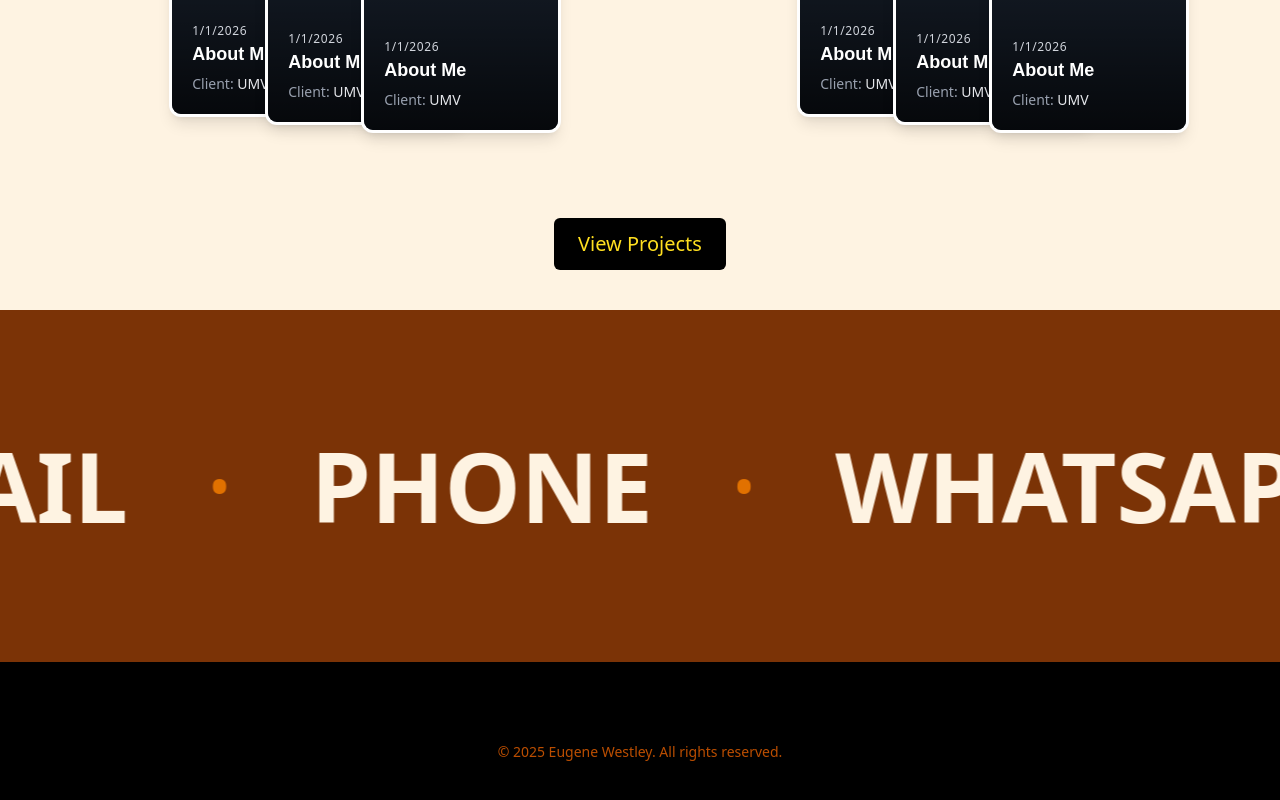
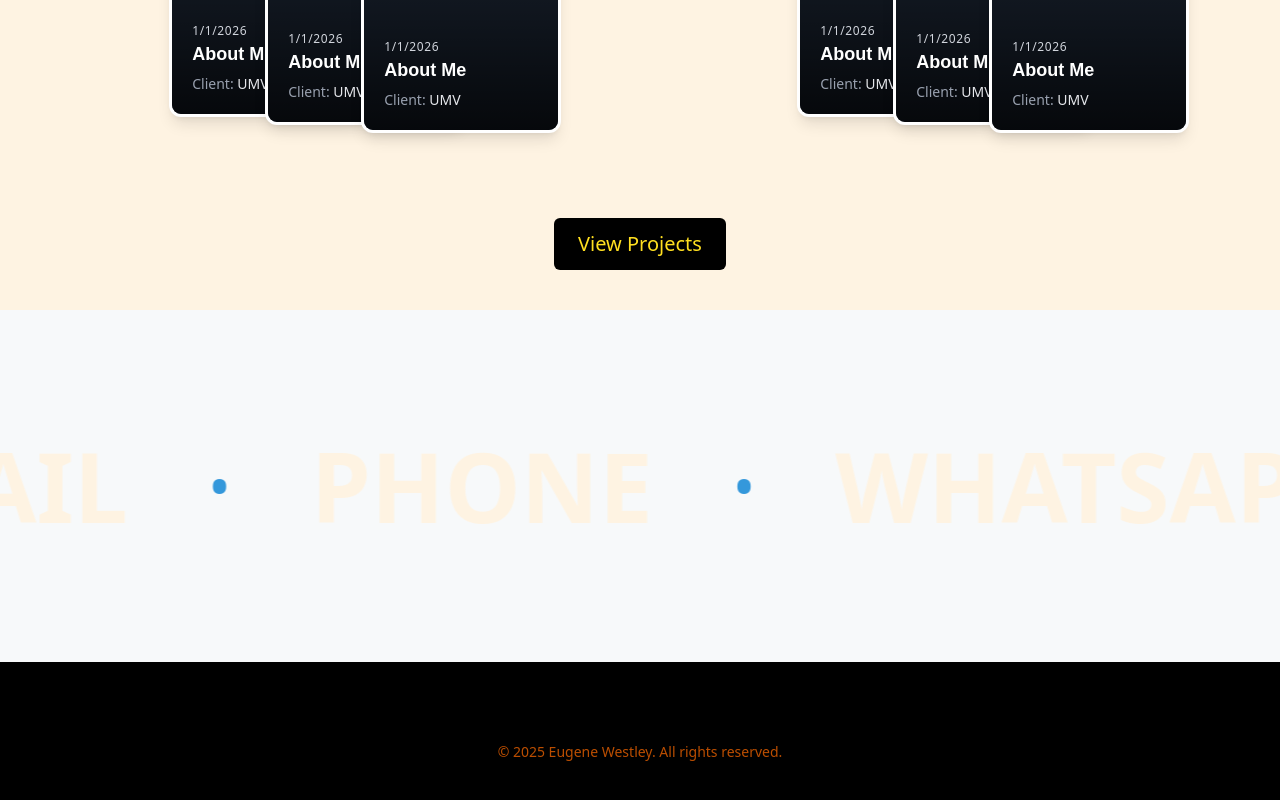
Before and after one commit to WestLee95/portfolio, a Next.js app: page / in a window 1280 px wide. Shown: the part 1082-1882 px from the top of the page. Built offline with nearby package versions, Linux system fonts and the light colour scheme; a web font is replaced by a local one.

Commit message:
Update contact section styles and colors

```diff
--- a/app/components/contact/page.js
+++ b/app/components/contact/page.js
@@ -31,11 +31,11 @@ export default function Contact() {
     return (
         <>
             {/* Contact Section - Auto-scrolling Carousel */}
-            <section id="contact" className="relative bg-amber-900 py-20 md:py-32 overflow-hidden">
+            <section id="contact" className="relative bg-[#F7F9FA] py-20 md:py-32 overflow-hidden">
                 <div className="relative">
                     <div
                         ref={contactCarouselRef}
-                        className="flex gap-12 md:gap-20 items-center whitespace-nowrap"
+                        className="flex gap-12 md:gap-20 items-center whitespace-nowrap text-black"
                         style={{ willChange: 'transform' }}
                     >
                         {[...Array(4)].map((_, repeatIndex) => (
@@ -46,19 +46,19 @@ export default function Contact() {
                                 >
                                   EMAIL
                                 </a>
-                                <span className="text-4xl md:text-6xl text-amber-600">•</span>
+                                <span className="text-4xl md:text-6xl text-[#3498DB]">•</span>
                                 <a href="tel:+254717972081"
                                       className="text-5xl md:text-7xl lg:text-8xl font-bold text-[#fef3e2]">PHONE
                                 </a>
-                                <span className="text-4xl md:text-6xl text-amber-600">•</span>
+                                <span className="text-4xl md:text-6xl text-[#3498DB]">•</span>
                                 <a href="https://wa.me/254717972081"
                                       className="text-5xl md:text-7xl lg:text-8xl font-bold text-[#fef3e2]">WHATSAPP
                                 </a>
-                                <span className="text-4xl md:text-6xl text-amber-600">•</span>
+                                <span className="text-4xl md:text-6xl text-[#3498DB]">•</span>
                                 <a href="https://www.instagram.com/westleymwambacha/"
                                           className="text-5xl md:text-7xl lg:text-8xl font-bold text-[#fef3e2]">INSTAGRAM
                                 </a>
-                                <span className="text-4xl md:text-6xl text-amber-600">•</span>
+                                <span className="text-4xl md:text-6xl text-[#3498DB]">•</span>
                             </React.Fragment>
                         ))}
                     </div>
```
